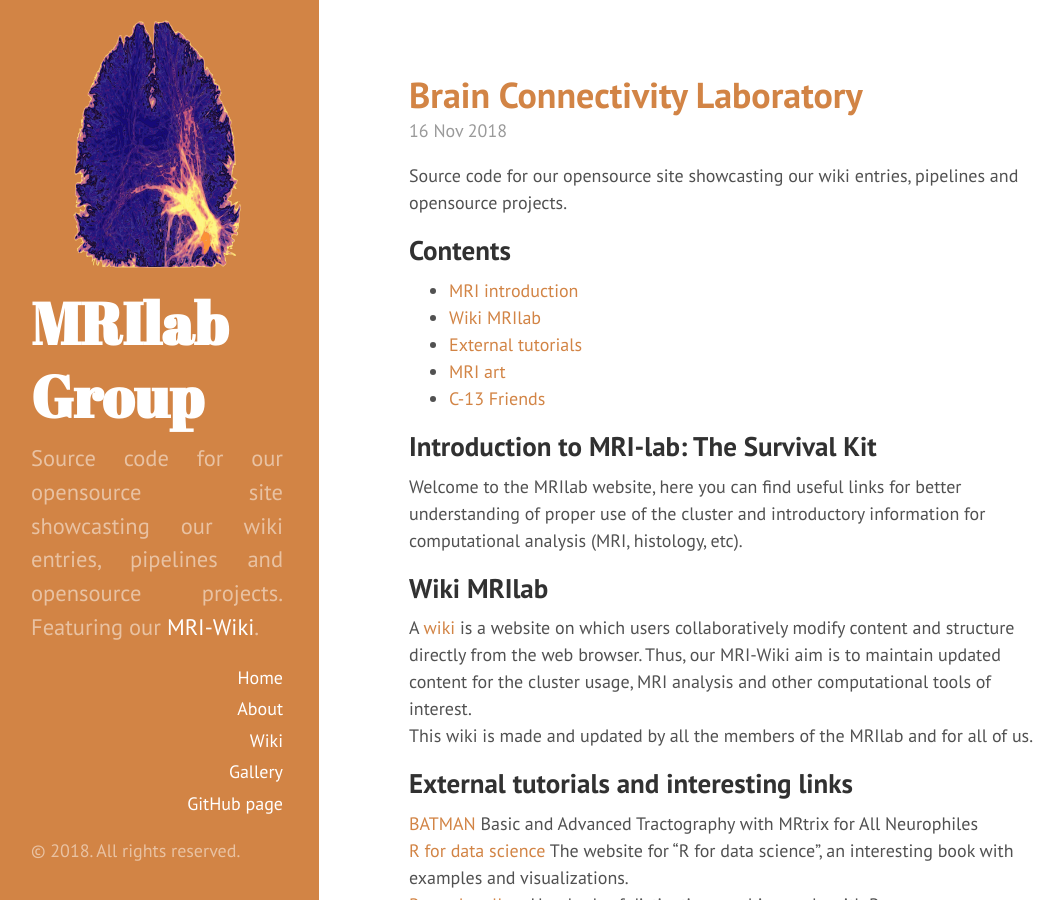
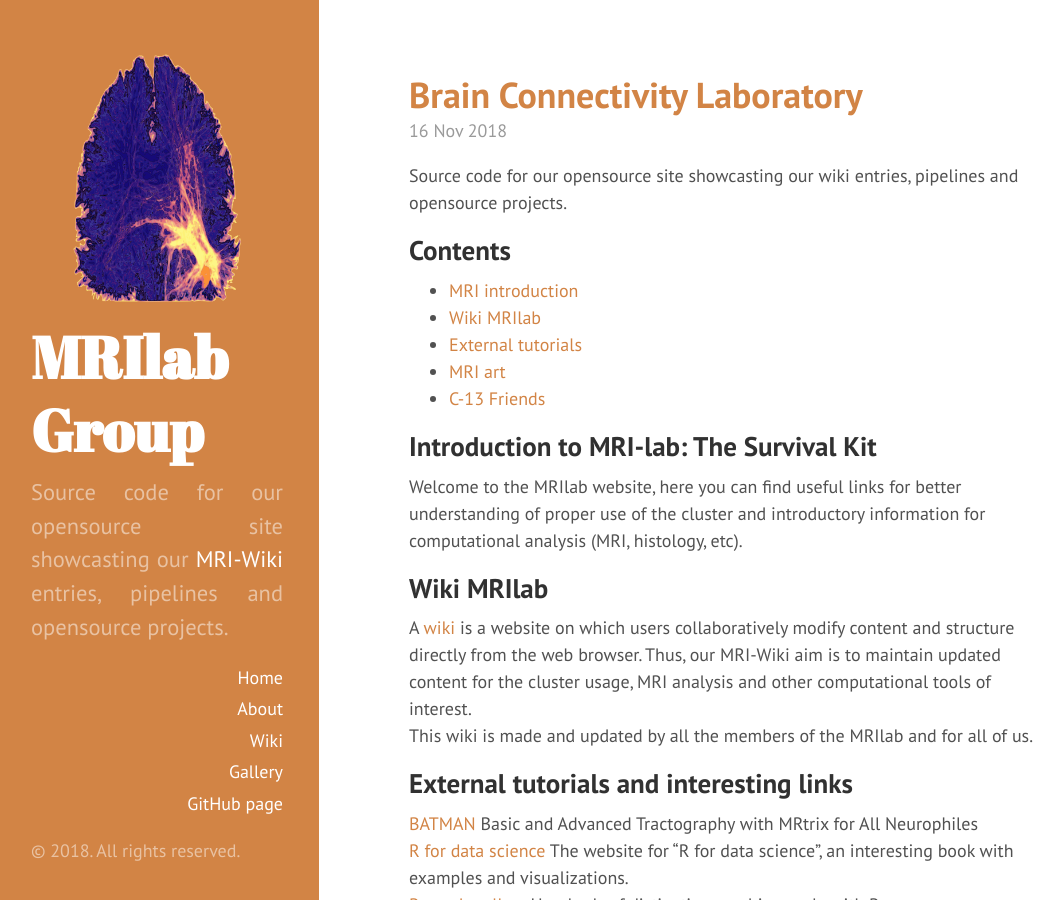
Before and after one commit to c13inb/c13inb.github.io, a Jekyll site: the page built from index.html, in a window 1280 px wide and 900 px high. Shown: the whole window, without its empty margins (5-1069 px from the left). Built offline with Jekyll 4.4.1, drawn with Linux system fonts in a browser that asks for light colours; Markdown is read by kramdown in place of the engine named in the settings; the list of posts is cut into pages by our own code.

Commit message:
config.yml

```diff
--- a/_config.yml
+++ b/_config.yml
@@ -9,7 +9,7 @@ permalink:        pretty
 # Setup
 title:            MRIlab Group
 tagline:          'Brain Connectivity Laboratory'
-description:      'Source code for our opensource site showcasting our wiki entries, pipelines and opensource projects. Featuring our <a href="https://github.com/c13inb/c13inb.github.io/wiki" target="_blank">MRI-Wiki</a>.'
+description:      'Source code for our opensource site showcasting our <a href="https://github.com/c13inb/c13inb.github.io/wiki" target="_blank">MRI-Wiki</a> entries, pipelines and opensource projects.'
 avatar:           https://github.com/c13inb/c13inb.github.io/tree/master/images/brain_icon.png
 url:              https://github.com/c13inb
 baseurl:          /
```
